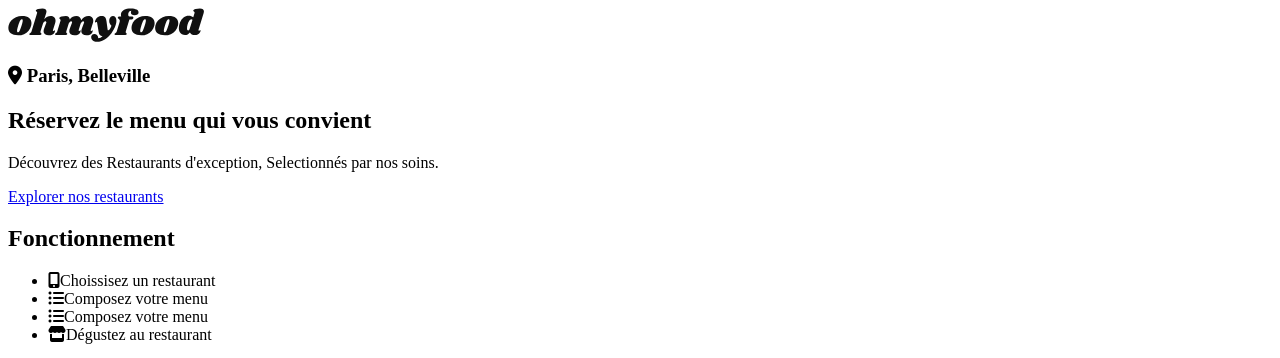
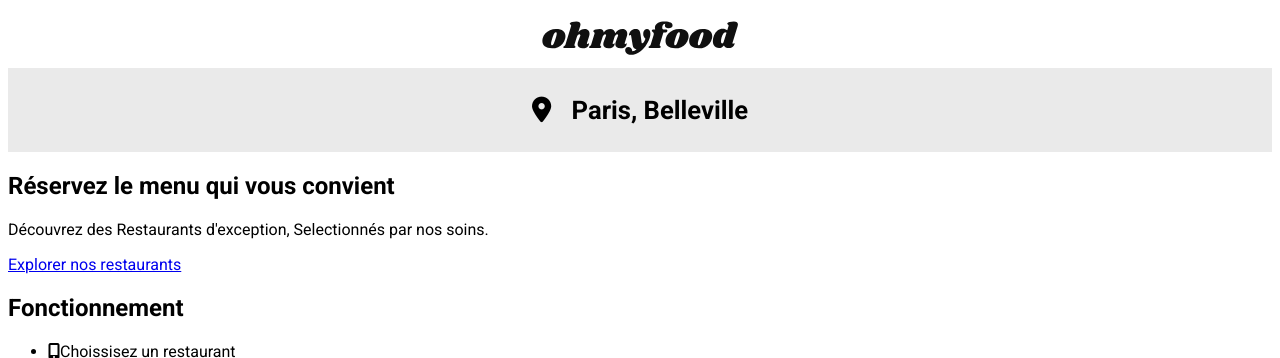
Before and after one commit to oleeefr/RandriamalalaFranz_3_01032022, a website: page index.html in a window 1280 px wide. Shown: the top 358 px of the page. Drawn offline with Linux system fonts and the light colour scheme; a web font is replaced by a local one.

Commit message:
réajustement html index et implentation sass Css

```diff
--- a/index.html
+++ b/index.html
@@ -21,7 +21,7 @@
     </header>
     <main>
         <section id="geo-localisation">
-            <span></span><h3><i class="fas fa-map-marker-alt"></i> Paris, Belleville</h3>
+            <h3><i class="fas fa-map-marker-alt"></i>Paris, Belleville</h3>
         </section>
         <section>
             <h2>Réservez le menu qui vous convient</h2>
@@ -110,7 +110,8 @@
         </section>
     </main>
     <footer>
-        <img src="images/logo/ohmyfood.png" alt="Logo" srcset="images/logo/ohmyfood@2x.svg" />
+        <!--<img src="images/logo/ohmyfood.png" alt="Logo" srcset="images/logo/ohmyfood@2x.svg" />-->
+        <h3>Ohmyfood</h3>
         <ul>
             <li><i class="fas fa-utensils"></i>Proposer un restaurant</li>
             <li><i class="fas fa-hands-helping"></i>Devenir partenaire</li>
--- a/package.json
+++ b/package.json
@@ -4,7 +4,7 @@
   "description": "",
   "main": "index.js",
   "scripts": {
-    "sass": "sass --watch ./sass/main.scss:./css/style.css"
+    "sass": "sass --watch ./sass/main.scss:./css/styles.css"
   },
   "repository": {
     "type": "git",
--- /dev/null
+++ b/sass/globals/typo.scss
@@ -0,0 +1,4 @@
+body {
+    font-family: 'Roboto', sans-serif;
+
+}
--- /dev/null
+++ b/sass/globals/variables.scss
@@ -0,0 +1,9 @@
+// Déclaration de Variable Global
+$color-primaryPurple : #9356DC;
+$color-secondarayPink: #FF79DA;
+$color-tertiaryGreen: #99E2D0;
+
+// Déclaration des breakpoints des modes d'affichge MOBILE FIRST, TABLETTE, ORDINATEUR
+$max-mobile: 698px;
+$max-deskop: 1450px;
+$max-tablet: 972px;
--- /dev/null
+++ b/sass/layout/footer.scss
@@ -0,0 +1,7 @@
+/* disposition du footer */
+footer {
+        background: gray;
+    h3 {
+        font-family: Shrikhand;
+    }
+}
--- /dev/null
+++ b/sass/layout/header.scss
@@ -0,0 +1,6 @@
+/* disposition du header */
+header {
+    display: flex;
+    justify-content: center;
+    padding: 0.8em;
+}
--- /dev/null
+++ b/sass/main.scss
@@ -0,0 +1,7 @@
+@import"globals/variables";
+@import"globals/typo";
+
+@import"layout/header";
+@import"layout/footer";
+
+@import"pages/index";
--- /dev/null
+++ b/sass/pages/index.scss
@@ -0,0 +1,14 @@
+/* landing page index */
+#geo-localisation {
+    display: flex;
+    background-color: #eaeaea;
+    padding: 0.1em;
+    justify-content: center;
+    h3 {
+        align-content: center;
+        font-size: 1.6em;
+    }
+    i {
+        margin-right: 0.8em;
+    }
+}
```
Also changed, not shown: css/sasss/main.scss (deleted), css/styles.css, 1 other file.
